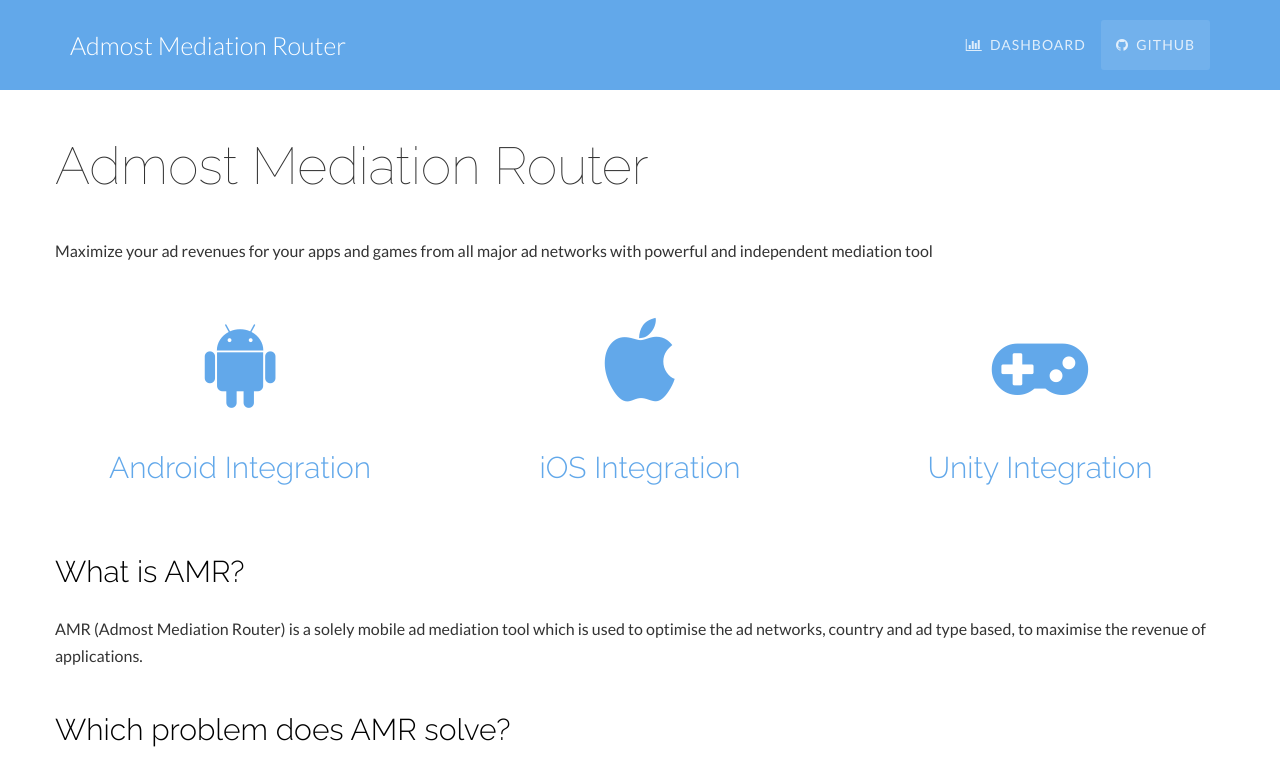
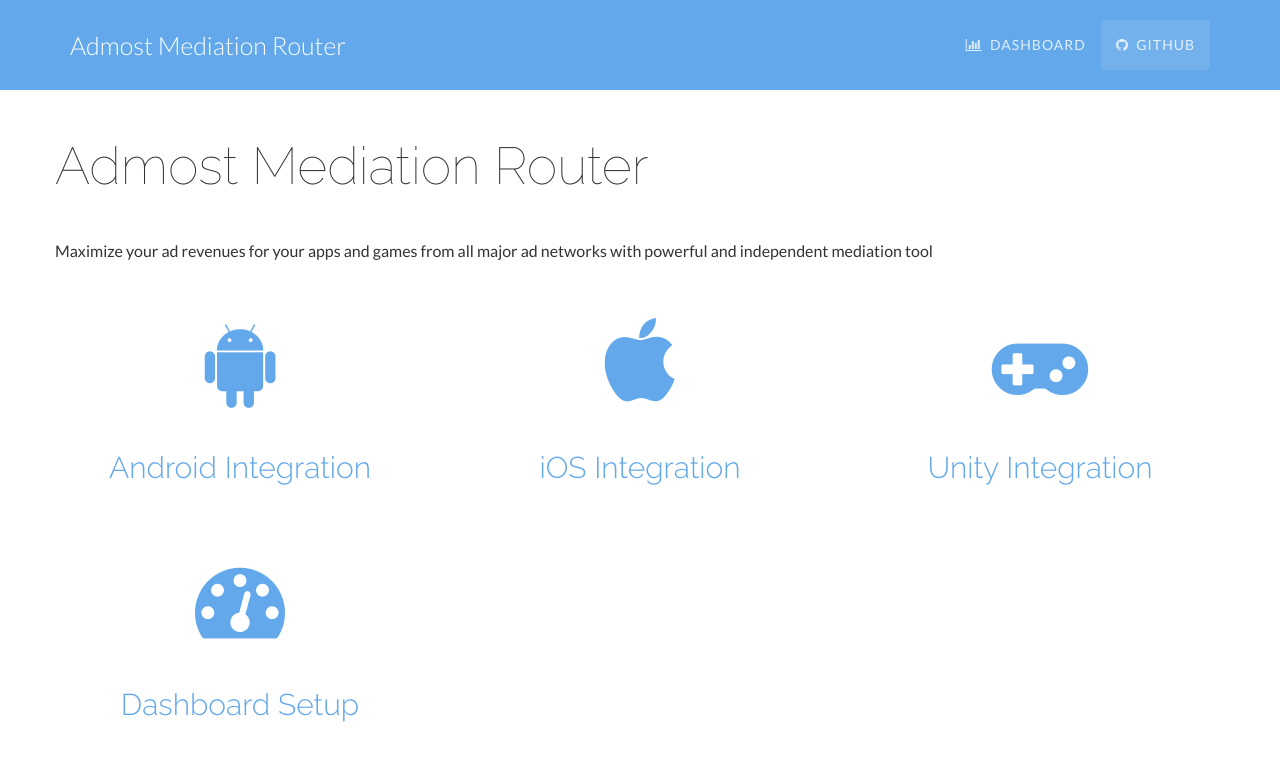
Before and after one commit to admost/admost.github.io, a plain HTML site: page index.html in a window 1280 px wide. Shown: the top 770 px of the page. Drawn offline with nearby package versions, Linux system fonts and the light colour scheme; files that its build step writes are made by us from their sources; a script that the page names is missing.

Commit message:
dashboard update

```diff
--- a/index.html
+++ b/index.html
@@ -93,6 +93,20 @@
                     <div class="promo">
                         <i class="fa fa-gamepad"></i>
                         <a href="http://admost.github.io/amrunity" target="_blank"><h3>Unity Integration</h3></a>
+                    </div>
+                </div>
+            </div>
+
+            <header style="border-bottom:0px;">
+
+            </header>
+
+
+            <div class="row" >
+                <div class="col-md-4">
+                    <div class="promo">
+                        <i class="fa fa-dashboard"></i>
+                        <a href="http://admost.github.io/amrdashboard" target="_blank"><h3>Dashboard Setup</h3></a>
                     </div>
                 </div>
             </div>
```
